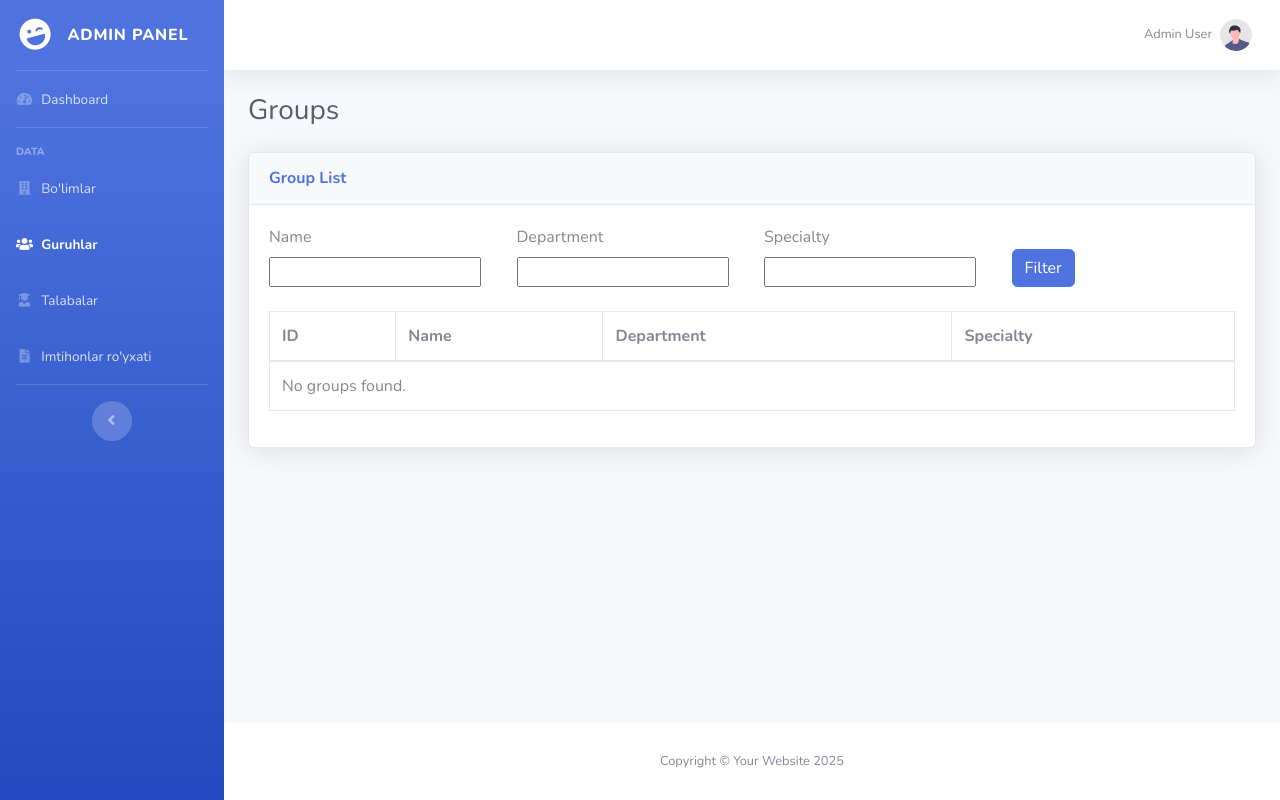
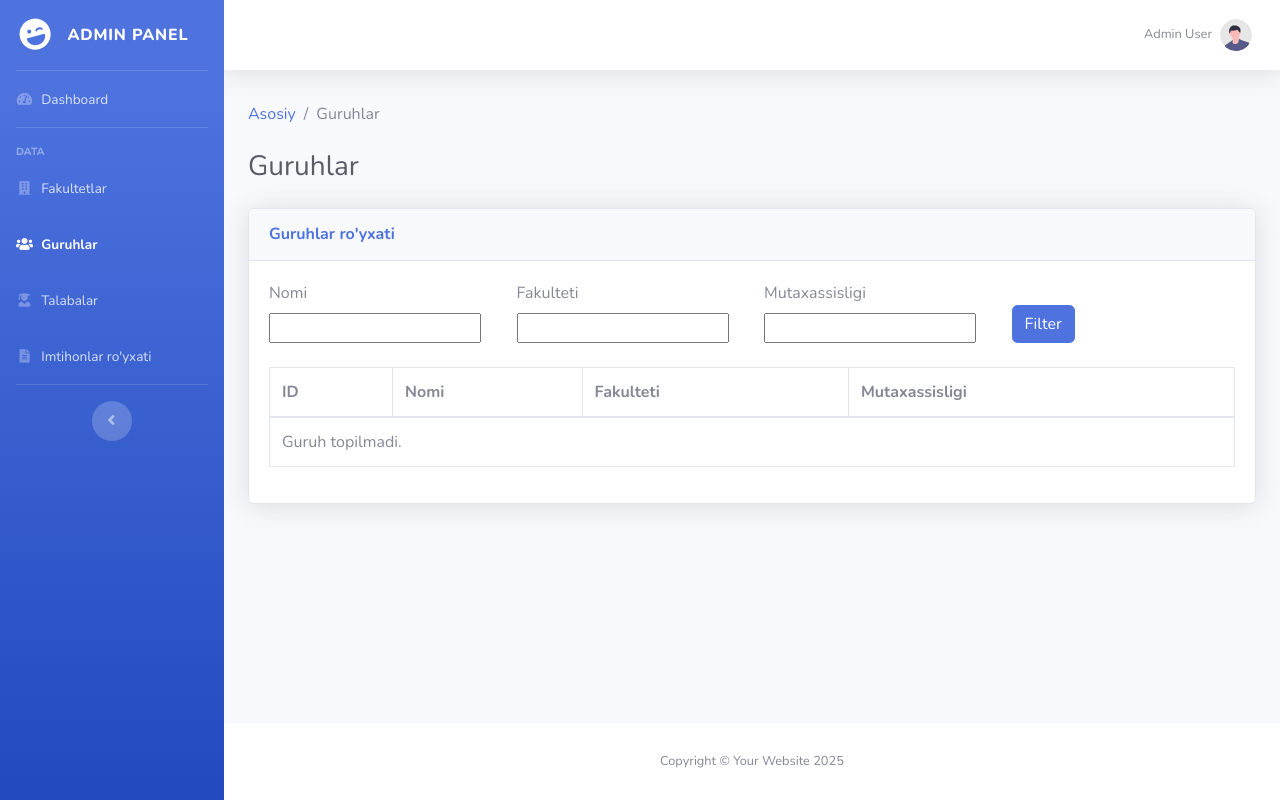
Before and after one commit to Olim8/testing_platform, a Django app: page /admin/groups/ in a window 1280 px wide. Run offline with Django 5.2, Linux system fonts and the light colour scheme; data that the repository does not hold is empty; some libraries are stand-ins or nearby versions.

Commit message:
Breadcrumb qushildi

```diff
--- a/custom_admin/templates/custom_admin/group_list.html
+++ b/custom_admin/templates/custom_admin/group_list.html
@@ -1,26 +1,35 @@
 {% extends 'base.html' %}
 
-{% block title %}Groups{% endblock %}
+{% block title %}Guruhlar{% endblock %}
+
+{% block breadcrumb %}
+<nav aria-label="breadcrumb">
+    <ol class="breadcrumb">
+        <li class="breadcrumb-item"><a href="{% url 'dashboard' %}">Asosiy</a></li>
+        <li class="breadcrumb-item active" aria-current="page">Guruhlar</li>
+    </ol>
+</nav>
+{% endblock %}
 
 {% block content %}
-<h1 class="h3 mb-4 text-gray-800">Groups</h1>
+<h1 class="h3 mb-4 text-gray-800">Guruhlar</h1>
 <div class="card shadow mb-4">
     <div class="card-header py-3">
-        <h6 class="m-0 font-weight-bold text-primary">Group List</h6>
+        <h6 class="m-0 font-weight-bold text-primary">Guruhlar ro'yxati</h6>
     </div>
     <div class="card-body">
         <form method="get" class="form-horizontal mb-4">
             <div class="row">
                 <div class="col-md-3">
-                    <label for="id_name" style="margin-right: 100px;">Name</label>
+                    <label for="id_name" style="margin-right: 100px;">Nomi</label>
                     {{ form.name }}
                 </div>
                 <div class="col-md-3">
-                    <label for="id_department" style="margin-right: 100px;">Department</label>
+                    <label for="id_department" style="margin-right: 100px;">Fakulteti</label>
                     {{ form.department }}
                 </div>
                 <div class="col-md-3">
-                    <label for="id_department"  style="margin-right: 100px;">Specialty</label>
+                    <label for="id_department"  style="margin-right: 100px;">Mutaxassisligi</label>
                     {{ form.specialty }}
                 </div>
                 <div class="col-md-3">
@@ -33,9 +42,9 @@
                 <thead>
                     <tr>
                         <th>ID</th>
-                        <th>Name</th>
-                        <th>Department</th>
-                        <th>Specialty</th>
+                        <th>Nomi</th>
+                        <th>Fakulteti</th>
+                        <th>Mutaxassisligi</th>
                     </tr>
                 </thead>
                 <tbody>
@@ -48,7 +57,7 @@
                     </tr>
                     {% empty %}
                     <tr>
-                        <td colspan="4">No groups found.</td>
+                        <td colspan="4">Guruh topilmadi.</td>
                     </tr>
                     {% endfor %}
                 </tbody>
@@ -59,7 +68,7 @@
             <ul class="pagination justify-content-center">
                 {% if groups.has_previous %}
                 <li class="page-item">
-                    <a class="page-link" href="?page={{ groups.previous_page_number }}">Back</a>
+                    <a class="page-link" href="?page={{ groups.previous_page_number }}">Orqaga</a>
                 </li>
                 {% if groups.previous_page_number > 3 %}
                 <li class="page-item disabled">
@@ -81,7 +90,7 @@
                 </li>
                 {% endif %}
                 <li class="page-item">
-                    <a class="page-link" href="?page={{ groups.next_page_number }}">Next</a>
+                    <a class="page-link" href="?page={{ groups.next_page_number }}">Oldinga</a>
                 </li>
                 {% endif %}
             </ul>
--- a/templates/base.html
+++ b/templates/base.html
@@ -13,6 +13,19 @@
     <link href="https://fonts.googleapis.com/css?family=Nunito:200,200i,300,300i,400,400i,600,600i,700,700i,800,800i,900,900i" rel="stylesheet">
     <!-- Custom styles for this template-->
     <link href="{% static 'css/sb-admin-2.min.css' %}" rel="stylesheet">
+    {% block extra_css %}
+    <style>
+        /* Default breadcrumb styling */
+        .breadcrumb {
+            background-color: transparent;
+            padding: 0.5rem 0;
+            margin-bottom: 1rem;
+        }
+        .breadcrumb-item + .breadcrumb-item::before {
+            content: " / ";
+        }
+    </style>
+    {% endblock %}
 </head>
 <body id="page-top">
     <!-- Page Wrapper -->
@@ -45,7 +58,7 @@
             <li class="nav-item {% if request.resolver_match.url_name == 'department_list' %}active{% endif %}">
                 <a class="nav-link" href="{% url 'department_list' %}">
                     <i class="fas fa-fw fa-building"></i>
-                    <span>Bo'limlar</span>
+                    <span>Fakultetlar</span>
                 </a>
             </li>
             <!-- Nav Item - Groups -->
@@ -101,7 +114,7 @@
                                 aria-labelledby="userDropdown">
                                 <a class="dropdown-item" href="#" data-toggle="modal" data-target="#logoutModal">
                                     <i class="fas fa-sign-out-alt fa-sm fa-fw mr-2 text-gray-400"></i>
-                                    Logout
+                                    Chiqish
                                 </a>
                             </div>
                         </li>
@@ -110,6 +123,14 @@
                 <!-- End of Topbar -->
                 <!-- Begin Page Content -->
                 <div class="container-fluid">
+                    {% block breadcrumb %}
+                    <!-- Default breadcrumb -->
+                    <nav aria-label="breadcrumb">
+                        <ol class="breadcrumb">
+                            <li class="breadcrumb-item"><a href="{% url 'dashboard' %}">Asosiy</a></li>
+                        </ol>
+                    </nav>
+                    {% endblock %}
                     {% block content %}
                     {% endblock %}
                 </div>
```
Also changed, not shown: custom_admin/templates/custom_admin/add_questions.html (+10 -1 lines), custom_admin/templates/custom_admin/create_exam.html (+24 -3 lines), custom_admin/templates/custom_admin/dashboard.html (+10 -3 lines), custom_admin/templates/custom_admin/department_list.html (+20 -12 lines), custom_admin/templates/custom_admin/exam_detail.html (+10 -1 lines), custom_admin/templates/custom_admin/exam_questions.html (+9 -0 lines), custom_admin/templates/custom_admin/exams_list.html (+10 -1 lines), custom_admin/templates/custom_admin/student_list.html (+18 -9 lines).
